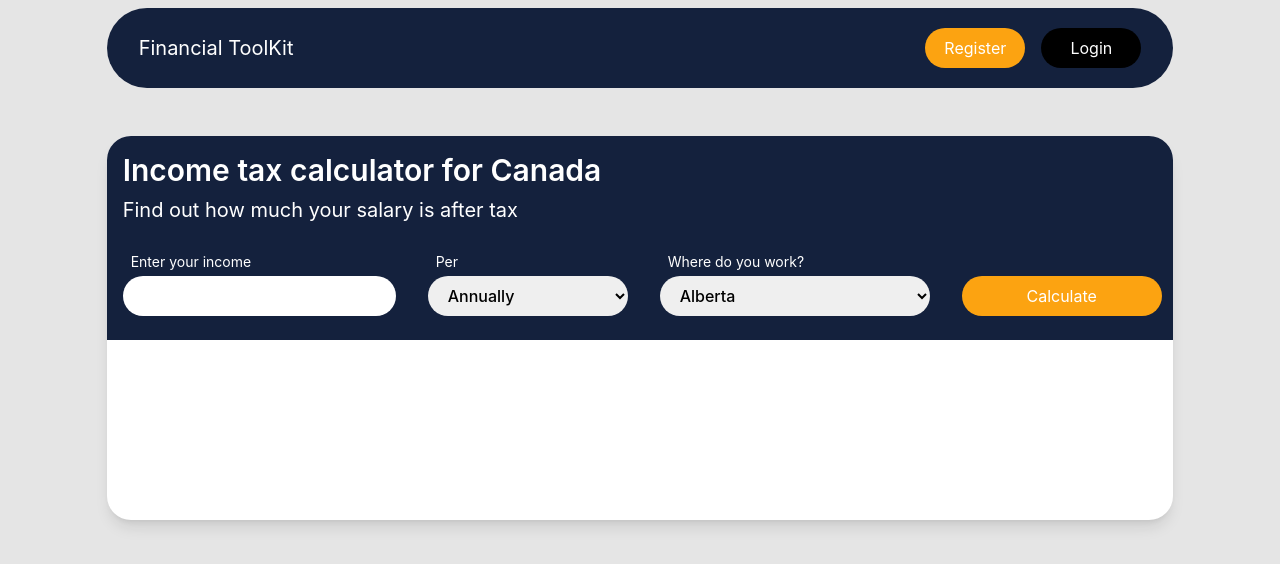
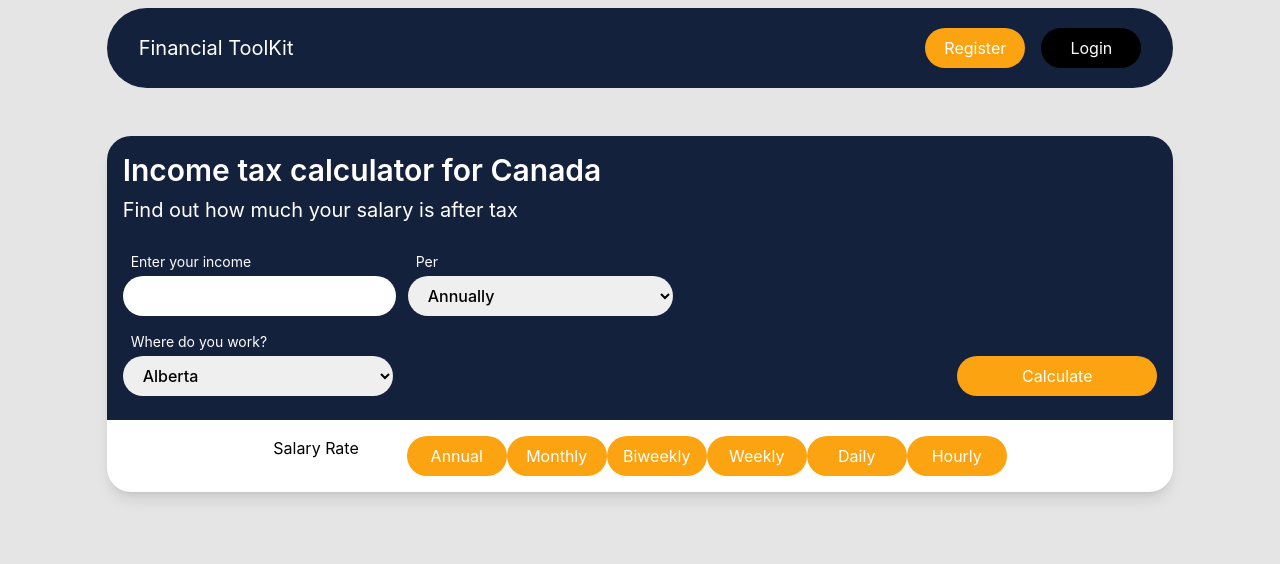
Before and after one commit to touseefyounas/financialToolkit, a React (Create React App) app in the folder frontend-react/: page /income-tax in a window 1280 px wide. Shown: the top 564 px of the page. Built offline with nearby package versions, Linux system fonts and the light colour scheme.

Commit message:
Adding income tax page

```diff
--- a/frontend-react/src/IncomeTax.tsx
+++ b/frontend-react/src/IncomeTax.tsx
@@ -4,7 +4,7 @@
 const IncomeTax = () => {
     return (
         <>
-        <div className="w-10/12 mx-auto mt-10 rounded-3xl bg-white h-96 text-text shadow-lg">
+        <div className="w-10/12 mx-auto mt-10 rounded-3xl bg-white h-auto text-text shadow-lg">
             <div className="p-4 bg-secondary w-full rounded-t-3xl">
             <div className="mb-2">
             <h1 className="text-3xl font-semibold">Income tax calculator for Canada</h1>
@@ -14,15 +14,16 @@ const IncomeTax = () => {
             </div>
             <div className='mb-2 mt-6'>
                 <form>
-                    <div className="flex gap-8">
+                    <div className="flex flex-col xl:flex-row justify-center gap-6">
+                    <div className="flex flex-wrap gap-3">
                     <div>
                         <label className="block text-sm p-1 pl-2">Enter your income</label>
-                        <input type="number" required className="rounded-full min-w-[200px] h-10 px-3 text-primary font-medium" min='0'/>
+                        <input type="number" required className="rounded-full h-10 px-3 text-primary font-medium min-w-[265px]" min='0'/>
                     </div>
 
                     <div>
                         <label className="block text-sm p-1 pl-2" htmlFor="">Per</label>
-                        <select required className="rounded-full min-w-[200px] h-10 px-4 text-primary font-medium">
+                        <select required className="rounded-full h-10 px-4 text-primary font-medium min-w-[265px]">
                         <option value="annually">Annually</option>
                         <option value="monthly">Monthly</option>
                         <option value="biweekly">Biweekly</option>
@@ -34,7 +35,7 @@ const IncomeTax = () => {
 
                     <div>
                         <label className="block text-sm p-1 pl-2">Where do you work?</label>
-                        <select required className="rounded-full min-w-[200px] h-10 text-primary px-4 font-medium">
+                        <select required className="rounded-full h-10 text-primary px-4 font-medium">
                         <option value="AB">Alberta</option>
                         <option value="BC">British Columbia</option>
                         <option value="MB">Manitoba</option>
@@ -50,13 +51,25 @@ const IncomeTax = () => {
                         <option value="YT">Yukon</option>
                         </select>
                     </div>
+                    </div>
 
-                    <div className="mt-7">
+                    <div className="flex items-end mt-7">
                     <button type='submit' className="text-text bg-accent px-4 py-2 min-w-[200px] rounded-full h-10 hover:font-bold hover:bg-primary">Calculate</button>
                     </div>
                     </div>
                 </form>
             </div>
+            </div>
+            <div className="flex justify-center p-4 w-full gap-2 md:gap-12">
+                <h5 className="text-primary">Salary Rate</h5>
+                <div>
+                    <button className="text-text bg-accent px-4 py-2 min-w-[100px] rounded-full h-10 hover:font-bold hover:bg-primary">Annual</button>
+                    <button className="text-text bg-accent px-4 py-2 min-w-[100px] rounded-full h-10 hover:font-bold hover:bg-primary">Monthly</button>
+                    <button className="text-text bg-accent px-4 py-2 min-w-[100px] rounded-full h-10 hover:font-bold hover:bg-primary">Biweekly</button>
+                    <button className="text-text bg-accent px-4 py-2 min-w-[100px] rounded-full h-10 hover:font-bold hover:bg-primary">Weekly</button>
+                    <button className="text-text bg-accent px-4 py-2 min-w-[100px] rounded-full h-10 hover:font-bold hover:bg-primary">Daily</button>
+                    <button className="text-text bg-accent px-4 py-2 min-w-[100px] rounded-full h-10 hover:font-bold hover:bg-primary">Hourly</button>
+                </div>
             </div>
         </div>
         </>
--- a/frontend-react/src/Login.tsx
+++ b/frontend-react/src/Login.tsx
@@ -6,7 +6,7 @@ const Login = () => {
         <>
         <div>
             <div className=' w-full m-4'>
-                <div className="w-2/6 mx-auto mt-20 bg-secondary rounded-xl">
+                <div className="w-2/6 mx-auto mt-20 bg-secondary rounded-3xl">
                 <form className='rounded-lg text-text  m-4 py-4 px-6 '>
                     <label><h1 className='pb-2 text-text text-xl font-medium'>Login to Your Account</h1></label>
 
--- a/frontend-react/src/Register.tsx
+++ b/frontend-react/src/Register.tsx
@@ -4,7 +4,7 @@ const Register = () => {
         <>
         <div>
             <div className=' w-full m-4'>
-                <div className="w-2/6 mx-auto mt-20 bg-secondary rounded-xl">
+                <div className="w-2/6 mx-auto mt-20 bg-secondary rounded-3xl">
                 <form className='rounded-lg text-text  m-4 py-4 px-6 '>
                     <label><h1 className='pb-2 text-text text-xl font-medium'>Register Your Account</h1></label>
 
```
